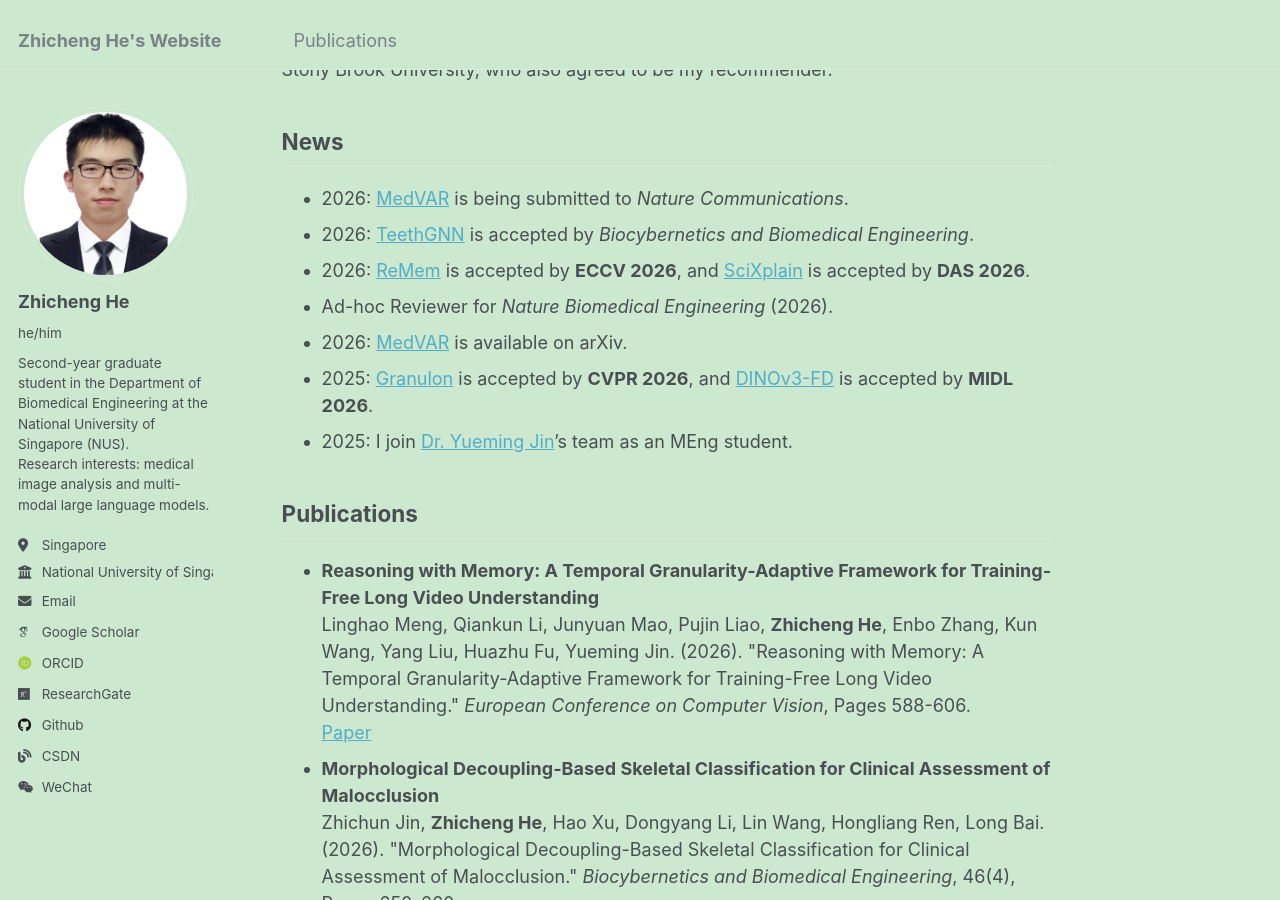
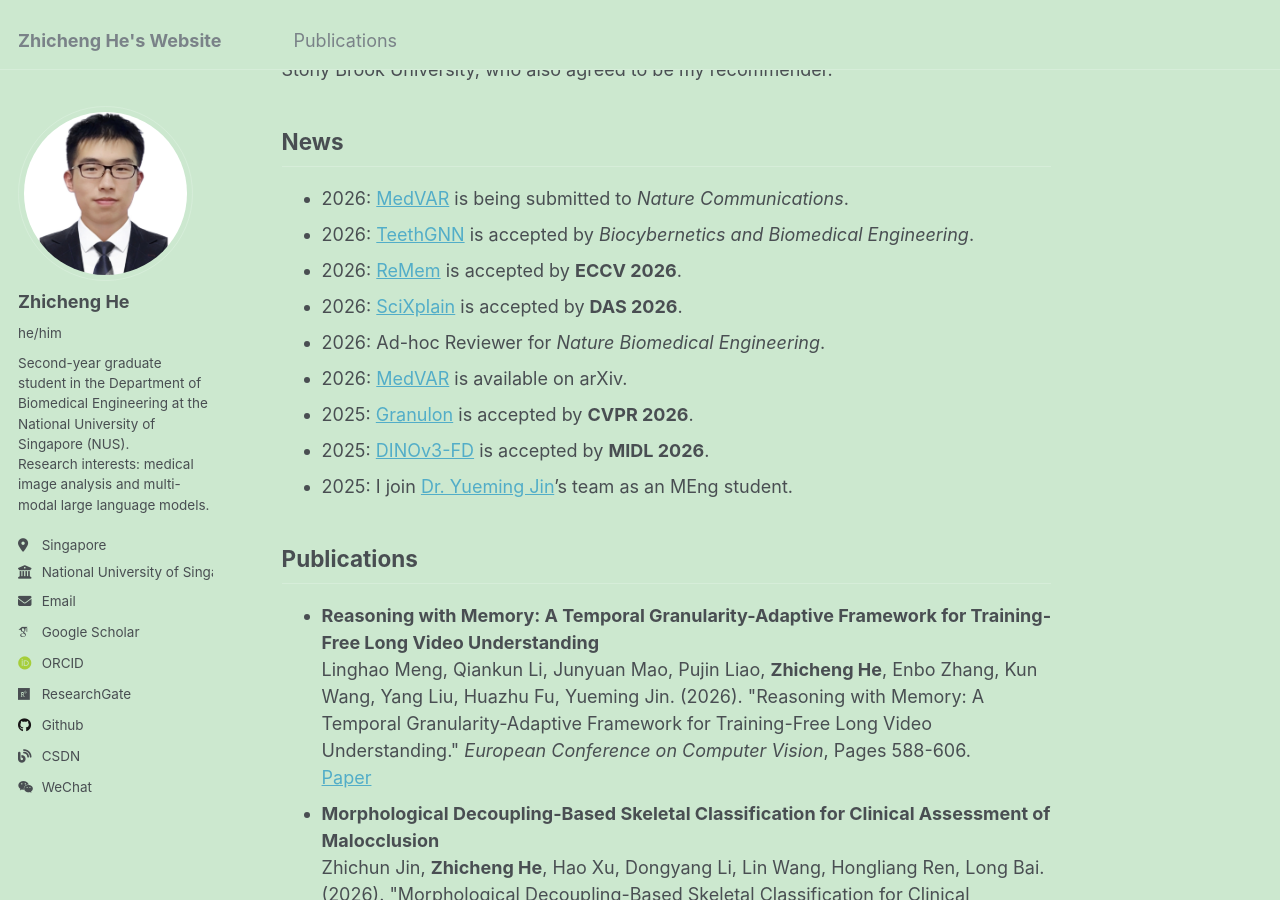
Before and after one commit to hezhicheng2002/hezhicheng2002.github.io, a Jekyll site: the page built from _pages/about.md, in a window 1280 px wide and 900 px high, scrolled down 332 px. Built offline with Jekyll 4.4.1, drawn with Linux system fonts in a browser that asks for light colours; some web fonts are replaced.

Commit message:
Split news items and improve homepage metadata

```diff
--- a/_config.yml
+++ b/_config.yml
@@ -11,7 +11,7 @@ locale                   : "en-US"
 title                    : "Zhicheng He's Website"
 title_separator          : "-"
 name                     : &name "Zhicheng He"
-description              : &description "Graduate student (NUS BME). Research: medical image analysis, multi-modal LLMs."
+description              : &description "Second-year MEng student at NUS Biomedical Engineering. Research: medical image analysis and multimodal large language models."
 url                      : https://hezhicheng2002.github.io # the base hostname & protocol for your site e.g. "https://mmistakes.github.io"
 baseurl                  : "" # the subpath of your site, e.g. "/blog"
 repository               : "hezhicheng2002/hezhicheng2002.github.io"
--- a/_includes/seo.html
+++ b/_includes/seo.html
@@ -23,6 +23,7 @@
 {% assign seo_description = page.description | default: page.excerpt | default: site.description %}
 {% if seo_description %}
   {% assign seo_description = seo_description | markdownify | strip_html | strip_newlines | escape_once %}
+  <meta name="description" content="{{ seo_description }}">
 {% endif %}
 
 {% assign seo_author = page.author | default: page.author[0] | default: site.author[0] %}
@@ -48,7 +49,7 @@
   <meta property="og:url" content="{{ page.url | prepend: seo_url | replace: "/index.html", "/" }}">
 {% endif %}
 
-{% if page.excerpt %}
+{% if seo_description %}
   <meta property="og:description" content="{{ seo_description }}">
 {% endif %}
 
--- a/_pages/about.md
+++ b/_pages/about.md
@@ -16,10 +16,12 @@ News
 ------
 - 2026: [MedVAR](https://arxiv.org/abs/2602.14512) is being submitted to <em>Nature Communications</em>.
 - 2026: [TeethGNN](https://arxiv.org/abs/2609.09801) is accepted by <em>Biocybernetics and Biomedical Engineering</em>.
-- 2026: [ReMem](https://arxiv.org/abs/2607.24794) is accepted by <strong>ECCV 2026</strong>, and [SciXplain](https://doi.org/10.1007/978-3-032-36207-0_28) is accepted by <strong>DAS 2026</strong>.
-- Ad-hoc Reviewer for <em>Nature Biomedical Engineering</em> (2026).
+- 2026: [ReMem](https://arxiv.org/abs/2607.24794) is accepted by <strong>ECCV 2026</strong>.
+- 2026: [SciXplain](https://doi.org/10.1007/978-3-032-36207-0_28) is accepted by <strong>DAS 2026</strong>.
+- 2026: Ad-hoc Reviewer for <em>Nature Biomedical Engineering</em>.
 - 2026: [MedVAR](https://arxiv.org/abs/2602.14512) is available on arXiv.
-- 2025: [Granulon](https://openaccess.thecvf.com/content/CVPR2026/html/Mao_Granulon_Awakening_Pixel-Level_Visual_Encoders_with_Adaptive_Multi-Granularity_Semantics_for_CVPR_2026_paper.html) is accepted by <strong>CVPR 2026</strong>, and [DINOv3-FD](https://openreview.net/forum?id=cAVWntFxlF) is accepted by <strong>MIDL 2026</strong>.
+- 2025: [Granulon](https://openaccess.thecvf.com/content/CVPR2026/html/Mao_Granulon_Awakening_Pixel-Level_Visual_Encoders_with_Adaptive_Multi-Granularity_Semantics_for_CVPR_2026_paper.html) is accepted by <strong>CVPR 2026</strong>.
+- 2025: [DINOv3-FD](https://openreview.net/forum?id=cAVWntFxlF) is accepted by <strong>MIDL 2026</strong>.
 - 2025: I join [Dr. Yueming Jin](https://yuemingjin.github.io/)'s team as an MEng student.
 
 Publications
```
